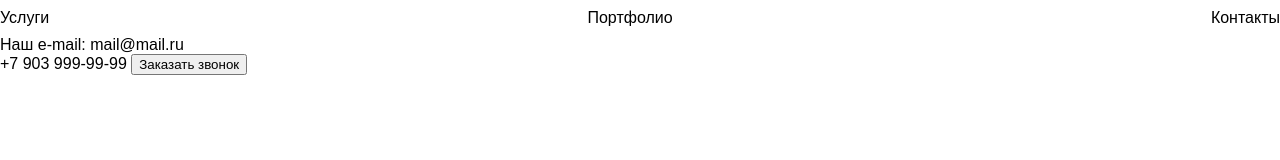
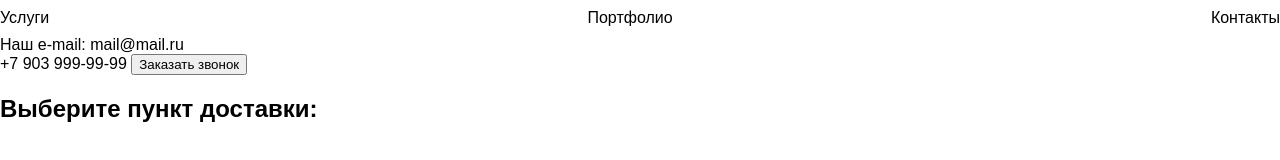
Before and after one commit to ilnaraskarov/special-app, a plain HTML site: page index.html in a window 1280 px wide. Drawn offline with Linux system fonts and the light colour scheme.

Commit message:
basket delivery options added

```diff
--- a/index.html
+++ b/index.html
@@ -24,5 +24,6 @@
             <button>Заказать звонок</button>
         </div>
     </header>
+    <h2>Выберите пункт доставки:<h2>
 </body>
 </html>
```
